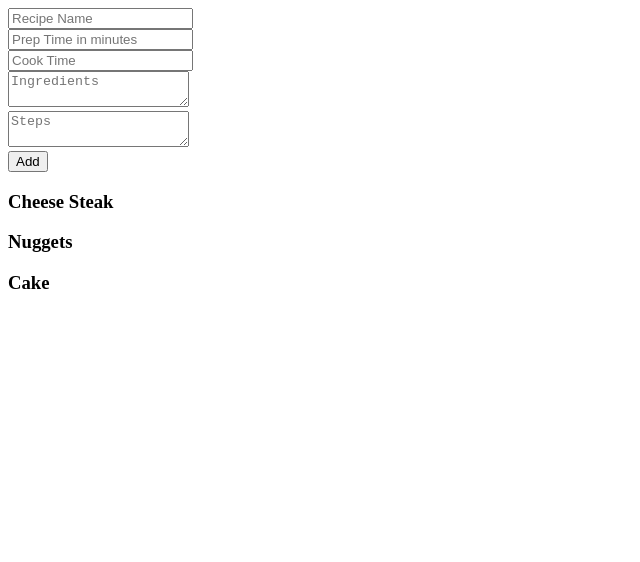
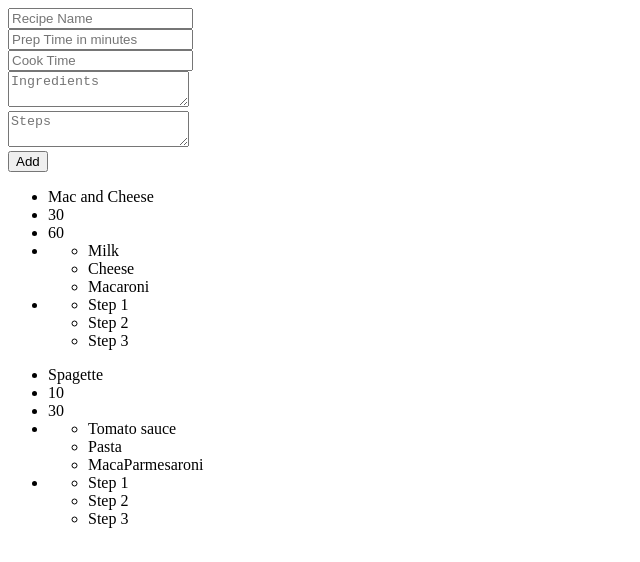
Before and after one commit to joshbivens/ReactRecipeBox, a React app: page / in a window 1280 px wide. Shown: the top 562 px of the page, without its empty margins (0-640 px from the left). Built offline with nearby package versions, Linux system fonts and the light colour scheme.

Commit message:
Got data from component to page

```diff
--- a/src/components/Recipes.jsx
+++ b/src/components/Recipes.jsx
@@ -1,12 +1,65 @@
 import React from 'react';
 
 export default class extends React.Component{
+  constructor() {
+    super();
+    this.state = {
+      recipes: [
+        {
+          name: "Mac and Cheese",
+          prep: 30,
+          cook: 60,
+          ingredients: ["Milk", "Cheese", "Macaroni"],
+          steps: ["Step 1", "Step 2", "Step 3"]
+        },
+        {
+          name: "Spagette",
+          prep: 10,
+          cook: 30,
+          ingredients: ["Tomato sauce", "Pasta", "MacaParmesaroni"],
+          steps: ["Step 1", "Step 2", "Step 3"]
+        }
+      ]
+    }
+  }
+
   render() {
+
+    var recipe = this.state.recipes.map((recipe) => {
+      return (
+        <div>
+          <ul>
+            <li>{ recipe.name }</li>
+            <li>{ recipe.prep }</li>
+            <li>{ recipe.cook }</li>
+            <li>{ recipe.ingredients.map((ing) => {
+              return (
+                <div>
+                  <ul>
+                    <li>{ ing }</li>
+                  </ul>
+                </div>
+              )
+            })}
+            </li>
+            <li>{ recipe.steps.map((step) => {
+              return (
+                <div>
+                  <ul>
+                    <li>{ step }</li>
+                  </ul>
+                </div>
+              )
+            })}
+            </li>
+          </ul>
+        </div>
+      )
+    });
+
     return(
       <div>
-        <h3>Cheese Steak</h3>
-        <h3>Nuggets</h3>
-        <h3>Cake</h3>
+        { recipe }
       </div>
     );
   }
```
